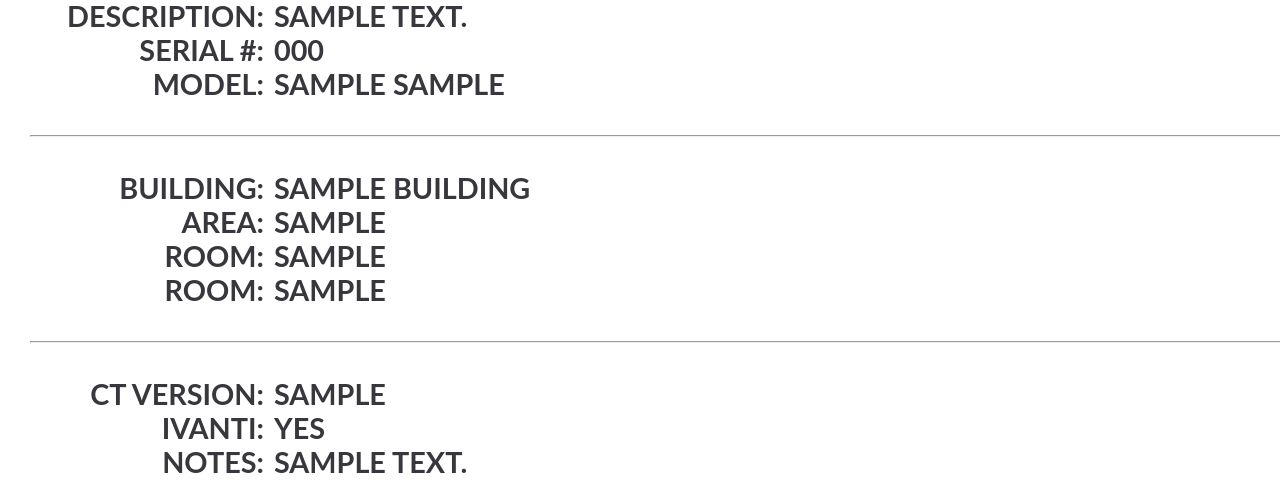
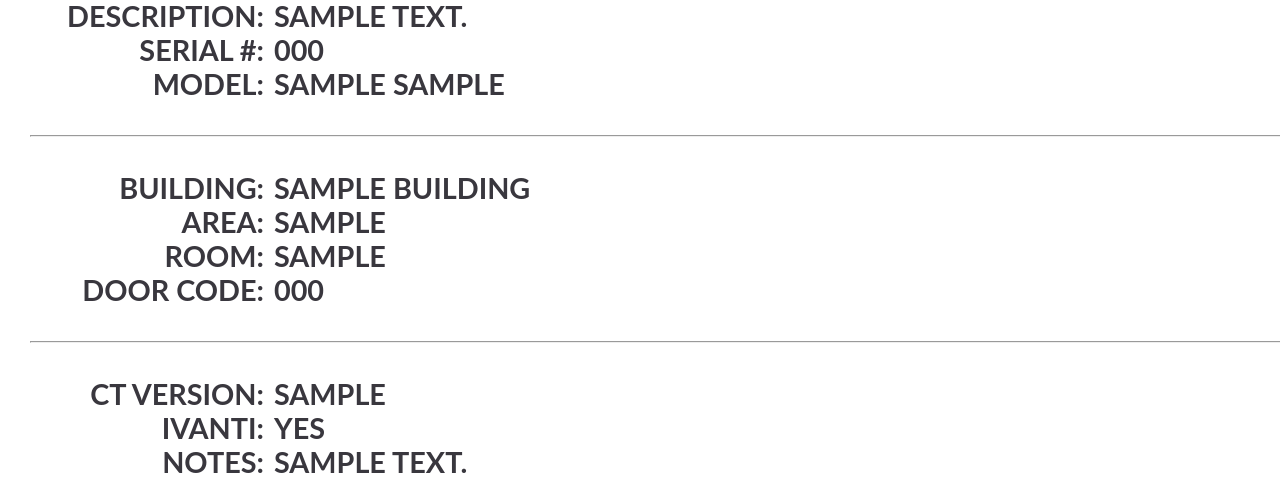
Before and after one commit to vmonlux/PharmacyAuto, a Django app: page /omnicell/view/1 in a window 1280 px wide. Shown: the part 451-951 px from the top of the page. Run offline with Django 5.2, Linux system fonts and the light colour scheme; tables that the repository leaves empty hold one stand-in row (values such as "Sample post"); parts of the project's set-up code (start-up, migrations or seed data) failed here and were passed over; some web fonts are replaced.

Commit message:
omnicell patch

```diff
--- a/auto/templates/omnicell_view.html
+++ b/auto/templates/omnicell_view.html
@@ -71,8 +71,8 @@
 
         {% if object.Door_Code %}
         <tr>
-            <td align="right" style="padding-right:10px;">Room:</td>
-            <td>{{object.Room}}</td>
+            <td align="right" style="padding-right:10px;">Door Code:</td>
+            <td>{{object.Door_Code}}</td>
         </tr>
         {% endif %}
         <tr>
```
